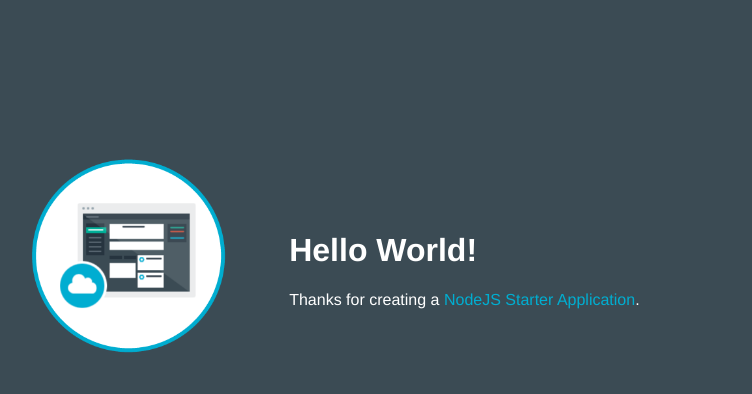
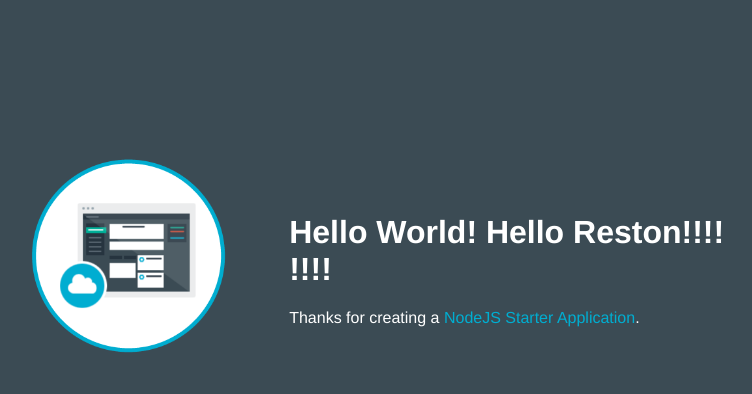
Before and after one commit to ibmjbclark/NodeMyApp1-1483810517382, a website: page public/index.html in a window 1280 px wide. Shown: the whole page, without its empty margins (253-1005 px from the left). Drawn offline with Linux system fonts and the light colour scheme.

Commit message:
Reston changes

```diff
--- a/public/index.html
+++ b/public/index.html
@@ -16,7 +16,7 @@
           <img class = "newappIcon" src="images/newapp-icon.png">
         </td>
         <td>
-          <h1 id="message">Hello World!</h1>
+          <h1 id="message">Hello World!  Hello Reston!!!! !!!!</h1>
           <p class='description'></p> Thanks for creating a <span class = "blue">NodeJS Starter Application</span>.
         </td>
       </tr>
```
Also changed, not shown: 1 other file.
